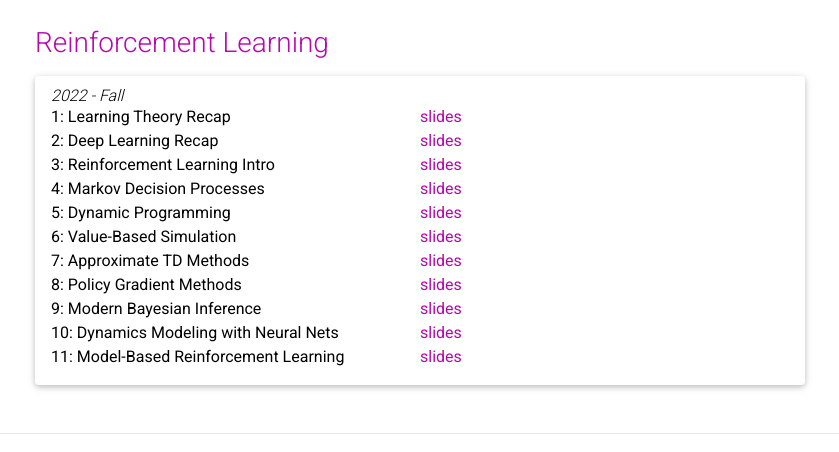
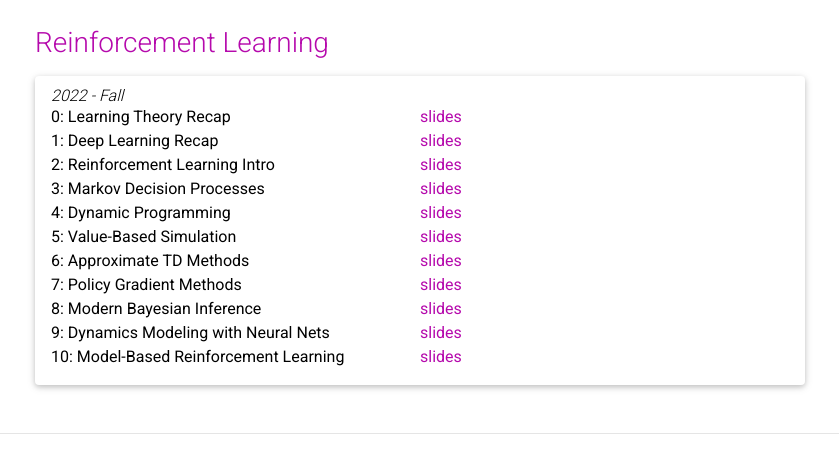
Before and after one commit to melihkandemir/melihkandemir.github.io, a Jekyll site: the page built from _pages/teaching.md, in a window 1280 px wide. Shown: the part 159-611 px from the top of the page, without its empty margins (220-1059 px from the left). Built offline with Jekyll 4.4.1, drawn with Linux system fonts in a browser that asks for light colours; comment, search, counter and statistics services are not loaded; a style sheet for code colours, icons or effects is not loaded.

Commit message:
Update teaching.yml

```diff
--- a/_data/teaching.yml
+++ b/_data/teaching.yml
@@ -7,38 +7,38 @@ lectures:
     term: Fall
     link: "www.google.com"
     schedule:
-      - week: 1
+      - week: 0
         topic: "Learning Theory Recap"
         slides: "assets/teaching/rl_2021/rl-lec1.pdf"
-      - week: 2
+      - week: 1
         topic: "Deep Learning Recap"
         slides: "assets/teaching/rl_2021/rl-lec-a1.pdf"
-      - week: 3
+      - week: 2
         topic: "Reinforcement Learning Intro"
         slides: "assets/teaching/rl_2021/rl-lec2.pdf"
-      - week: 4
+      - week: 3
         topic: "Markov Decision Processes"
         slides: "assets/teaching/rl_2021/rl-lec3.pdf"
         #additional_reading: Sutton Ch 4
         #application: "assets/teaching/rl_2021/app1-cart-pole.ipynb"
-      - week: 5
+      - week: 4
         topic: "Dynamic Programming"
         slides: "assets/teaching/rl_2021/rl-lec4.pdf"
+      - week: 5
+        topic: "Value-Based Simulation"
+        slides: "assets/teaching/rl_2021/rl-lec5.pdf"
       - week: 6
-        topic: "Value-Based Simulation"
-        slides: "assets/teaching/rl_2021/rl-lec.pdf"
-      - week: 7
         topic: "Approximate TD Methods"
         slides: "assets/teaching/rl_2021/rl-lec6.pdf"
-      - week: 8
+      - week: 7
         topic: "Policy Gradient Methods"
         slides: "assets/teaching/rl_2021/rl-lec7.pdf"
-      - week: 9
+      - week: 8
         topic: "Modern Bayesian Inference"
         slides: "assets/teaching/rl_2021/rl-lec8.pdf"
-      - week: 10
+      - week: 9
         topic: "Dynamics Modeling with Neural Nets"
         slides: "assets/teaching/rl_2021/rl-lec9.pdf"
-      - week: 11
+      - week: 10
         topic: "Model-Based Reinforcement Learning"
         slides: "assets/teaching/rl_2021/rl-lec10.pdf"
```
